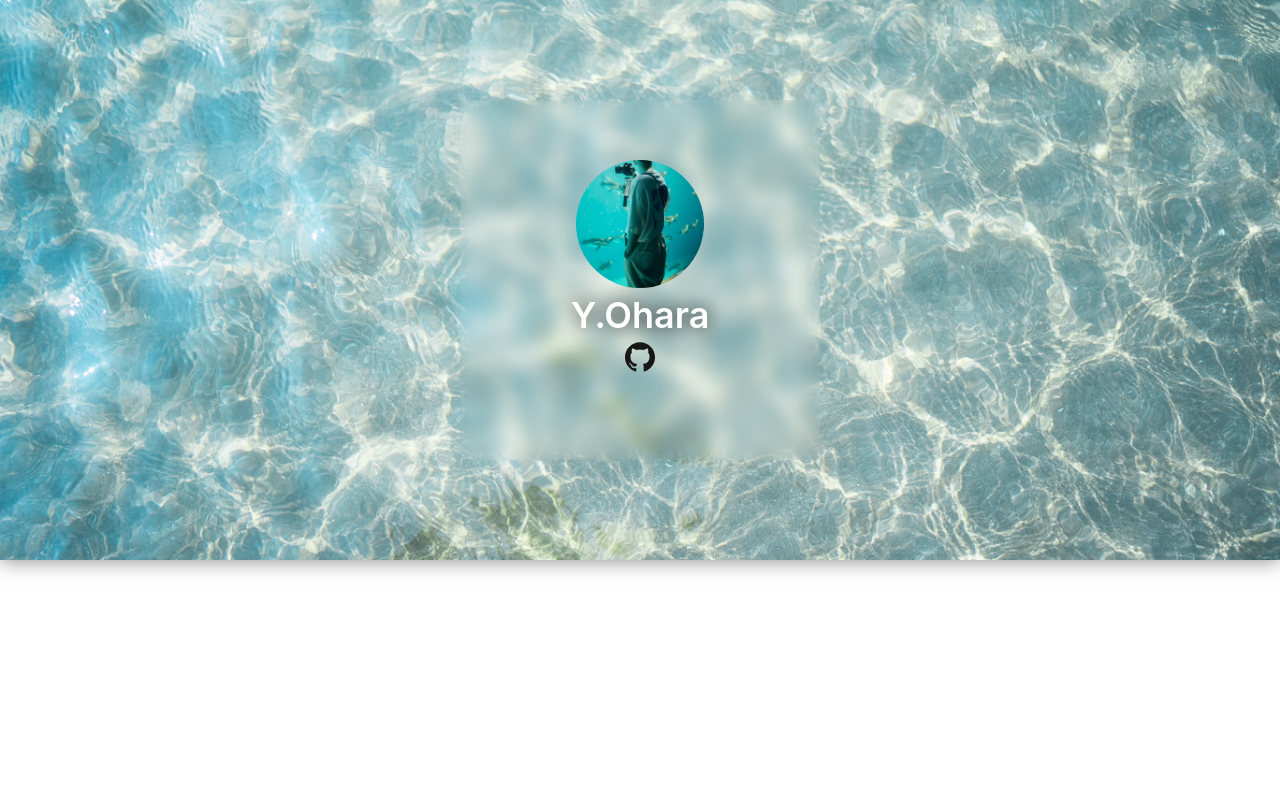
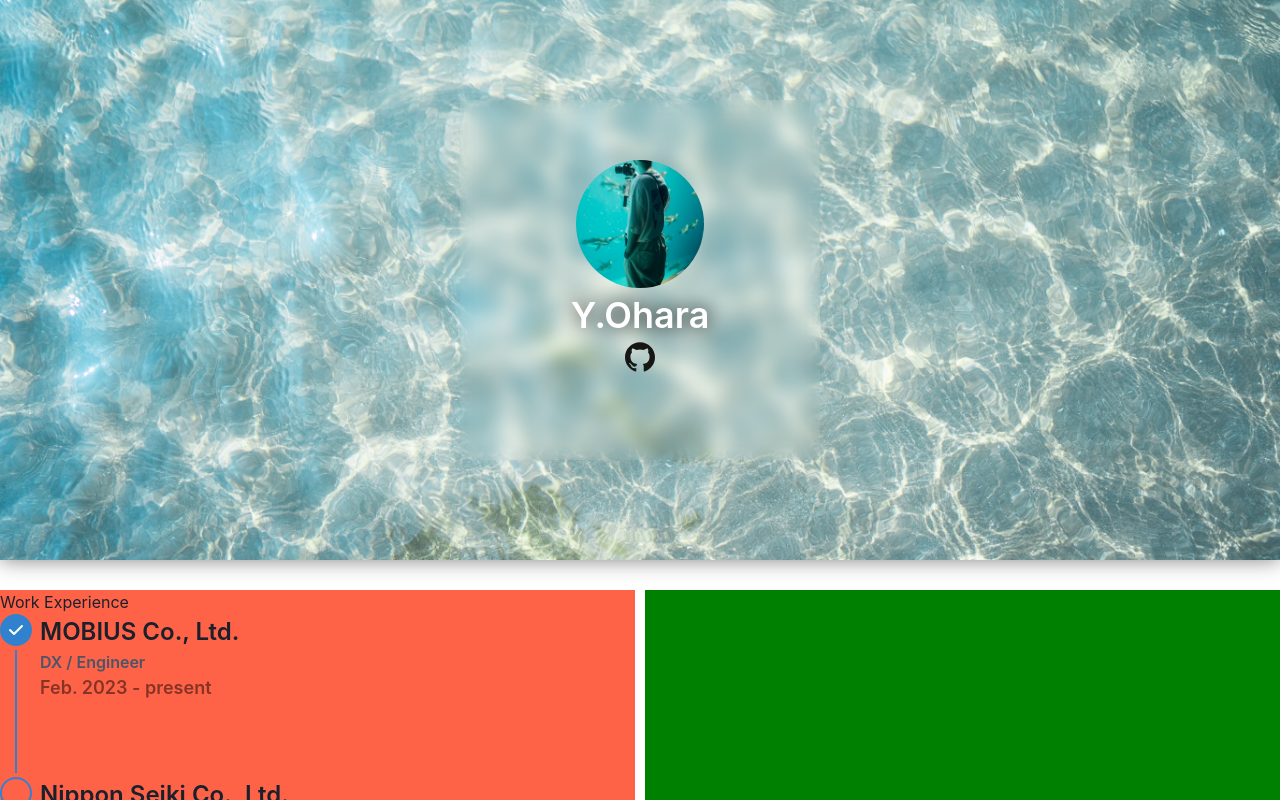
Before and after one commit to f18c052f/f18c052f.github.io, a React (Create React App) app: page / in a window 1280 px wide. Shown: the top 800 px of the page. Built offline with nearby package versions, Linux system fonts and the light colour scheme.

Commit message:
work experienceのコンテンツ作成

```diff
--- /dev/null
+++ b/src/components/Contents.tsx
@@ -0,0 +1,20 @@
+import { SimpleGrid, Box, Center, Text } from '@chakra-ui/react';
+import React from 'react';
+import Experiences from '../components/Experiences';
+
+const Contents: React.FC = () => {
+    return (
+        <SimpleGrid minChildWidth='540px' spacing='10px'>
+            <Box bg='tomato' height='540px'>
+                <Text>
+                    Work Experience
+                </Text>
+                <Experiences />
+            </Box>
+            <Box bg='green' height='540px'></Box>
+            <Box bg='tomato' height='540px'></Box>
+        </SimpleGrid>
+    );
+};
+
+export default Contents;
--- /dev/null
+++ b/src/components/Experiences.tsx
@@ -0,0 +1,73 @@
+import React from 'react';
+import { experiences } from '../models/experience';
+import { Box,
+         Text,
+         Stepper,
+         Step,
+         StepIndicator,
+         StepStatus,
+         StepIcon,
+         StepNumber,
+         StepDescription,
+         StepTitle,
+         StepSeparator,
+         useSteps } from '@chakra-ui/react';
+
+
+const steps = [
+    experiences[0],
+    experiences[1],
+]
+
+const Experiences: React.FC = () => {
+    const { activeStep } = useSteps({
+        index: 1,
+        count: steps.length,
+      })
+
+    return (
+        <Stepper index={activeStep} orientation='vertical' height='250px' gap='0'>
+        {steps.map((step, index) => (
+            <Step key={index}>
+            <StepIndicator>
+                <StepStatus
+                complete={<StepIcon />}
+                incomplete={<StepNumber />}
+                // active={<StepNumber />}
+                />
+            </StepIndicator>
+
+            <Box flexShrink='0'>
+                <StepTitle>
+                    <Text
+                    fontSize='2xl'
+                    fontWeight='semibold'
+                    >
+                    {step.company}
+                    </Text>
+                </StepTitle>
+                <StepDescription>
+                    <Text
+                    fontSize='md'
+                    fontWeight='semibold'
+                    >
+                    {step.department} / {step.occupation}
+                    </Text>
+                </StepDescription>
+                <Text
+                    fontSize='lg'
+                    fontWeight='semibold'
+                    color='blackAlpha.600'
+                    >
+                    {step.period}
+                </Text>
+            </Box>
+
+            <StepSeparator />
+            </Step>
+        ))}
+        </Stepper>
+    );
+}
+
+export default Experiences;
--- a/src/components/Profile.tsx
+++ b/src/components/Profile.tsx
@@ -1,5 +1,5 @@
 import React from "react";
-import { Image, Box, Card, Link, Avatar, CardBody, Text, Center } from '@chakra-ui/react'
+import { Image, Box, Link, Avatar, Text, Center } from '@chakra-ui/react'
 import profile from '../models/profile';
 import background from '../assets/profile/background.jpeg';
 
@@ -12,11 +12,9 @@ const Profile: React.FC = () => {
         backgroundSize: 'cover',
         height: '70vh',
         boxShadow: '0px 0px 20px rgba(0, 0, 0, 0.5)'
-        // display: 'flex',
       }
 
     const profileStyles = {
-        // display: 'flex',
         alignItems: 'center',
         justifyContent: 'center',
         textAlign: 'center',
--- a/src/pages/Home.tsx
+++ b/src/pages/Home.tsx
@@ -1,10 +1,15 @@
 import React from "react";
-import Profile from '../components/Profile'
+import Profile from '../components/Profile';
+import Components from '../components/Contents';
+import { Box } from "@chakra-ui/react";
+
 
 const Home: React.FC = () => {
     return (
         <>
             <Profile />
+            <Box height='30px'></Box>
+            <Components />
         </>
     );
 };
```
Also changed, not shown: src/customTheme.ts (added, +10 -0 lines).
